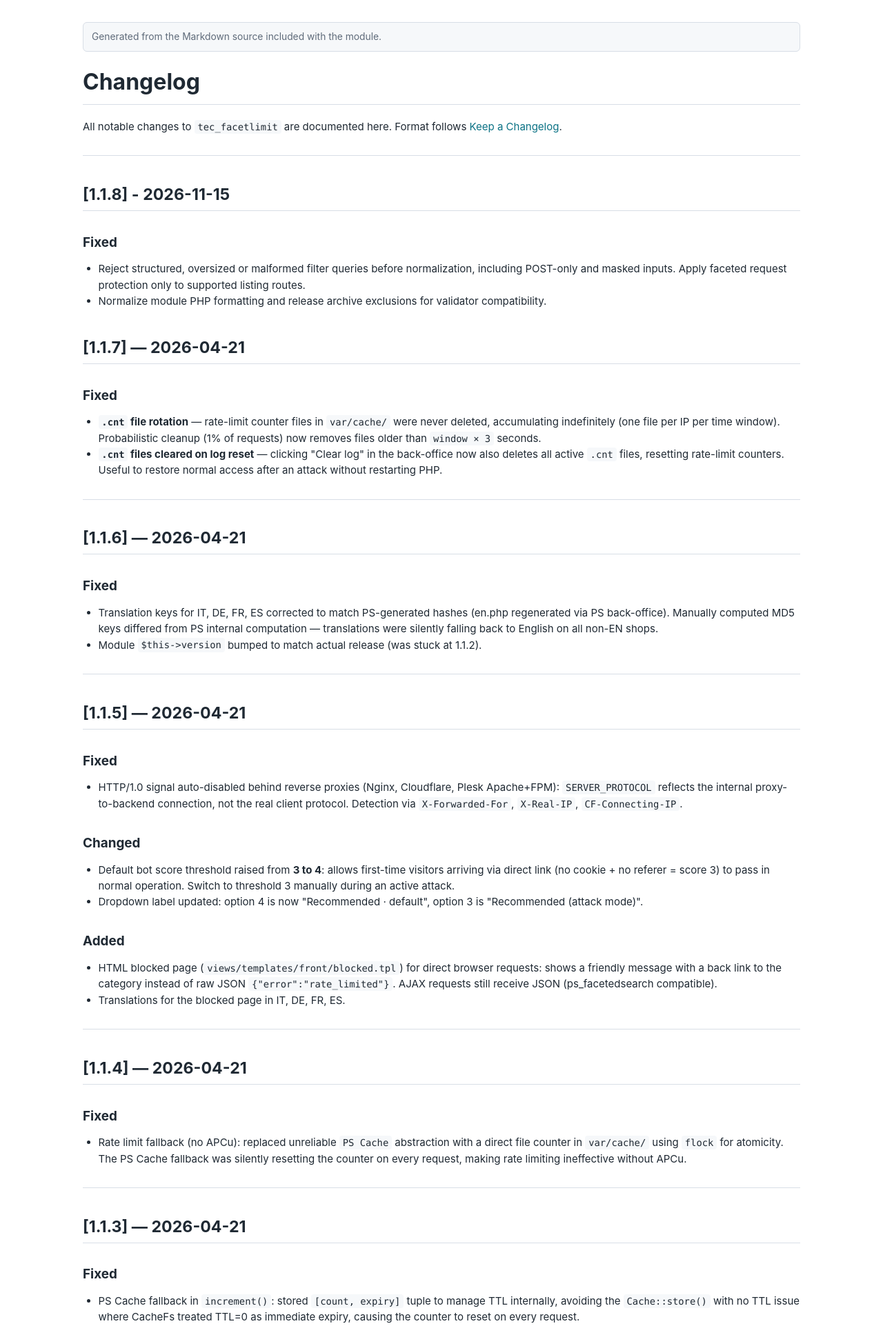
After one commit to ArteInfoRM/tec_facetlimit, a PHP site: page /documentation/CHANGELOG.html in a window 1280 px wide. The commit adds this page. Shown: the top 1923 px of the page at 69% size. Run offline with PHP 8.4, Linux system fonts and the light colour scheme.

Commit message:
fix: apply security review corrections

```diff
--- /dev/null
+++ b/documentation/CHANGELOG.html
@@ -0,0 +1,227 @@
+<!doctype html>
+<html lang="en">
+<head>
+    <meta charset="utf-8">
+    <meta name="viewport" content="width=device-width, initial-scale=1">
+    <title>tec_facetlimit - Changelog</title>
+    <style>
+        :root {
+            color-scheme: light;
+            --text: #1f2933;
+            --muted: #5f6b7a;
+            --border: #d8dee6;
+            --panel: #f6f8fa;
+            --accent: #0b7285;
+        }
+        body {
+            margin: 0;
+            background: #fff;
+            color: var(--text);
+            font: 15px/1.55 -apple-system, BlinkMacSystemFont, "Segoe UI", Arial, sans-serif;
+        }
+        main {
+            max-width: 1040px;
+            margin: 0 auto;
+            padding: 32px 24px 56px;
+        }
+        h1, h2, h3, h4 {
+            line-height: 1.25;
+            margin: 1.8em 0 .6em;
+        }
+        h1 {
+            margin-top: 0;
+            padding-bottom: 12px;
+            border-bottom: 1px solid var(--border);
+            font-size: 2rem;
+        }
+        h2 {
+            padding-bottom: 8px;
+            border-bottom: 1px solid var(--border);
+            font-size: 1.45rem;
+        }
+        h3 {
+            font-size: 1.18rem;
+        }
+        p {
+            margin: .7em 0;
+        }
+        a {
+            color: var(--accent);
+            text-decoration: none;
+        }
+        a:hover {
+            text-decoration: underline;
+        }
+        blockquote {
+            margin: 1em 0;
+            padding: .7em 1em;
+            color: var(--muted);
+            border-left: 4px solid var(--border);
+            background: var(--panel);
+        }
+        code {
+            padding: .15em .35em;
+            border-radius: 4px;
+            background: var(--panel);
+            font-family: Consolas, Monaco, "Courier New", monospace;
+            font-size: .92em;
+        }
+        pre {
+            overflow: auto;
+            padding: 14px;
+            border: 1px solid var(--border);
+            border-radius: 6px;
+            background: var(--panel);
+        }
+        pre code {
+            padding: 0;
+            background: transparent;
+        }
+        table {
+            width: 100%;
+            border-collapse: collapse;
+            margin: 1em 0;
+        }
+        th, td {
+            padding: 8px 10px;
+            border: 1px solid var(--border);
+            vertical-align: top;
+        }
+        th {
+            background: var(--panel);
+            text-align: left;
+        }
+        ul, ol {
+            padding-left: 1.5em;
+        }
+        hr {
+            border: 0;
+            border-top: 1px solid var(--border);
+            margin: 2em 0;
+        }
+        .generated-note {
+            margin-bottom: 24px;
+            padding: 10px 12px;
+            border: 1px solid var(--border);
+            border-radius: 6px;
+            background: var(--panel);
+            color: var(--muted);
+            font-size: .92em;
+        }
+    </style>
+</head>
+<body>
+<main>
+    <div class="generated-note">Generated from the Markdown source included with the module.</div>
+<h1>Changelog</h1>
+<p>All notable changes to <code>tec_facetlimit</code> are documented here. Format follows <a href="https://keepachangelog.com/en/1.1.0/">Keep a Changelog</a>.</p>
+<hr>
+<h2>[1.1.8] - 2026-11-15</h2>
+<h3>Fixed</h3>
+<ul>
+<li>Reject structured, oversized or malformed filter queries before normalization, including POST-only and masked inputs. Apply faceted request protection only to supported listing routes.</li>
+<li>Normalize module PHP formatting and release archive exclusions for validator compatibility.</li>
+</ul>
+<h2>[1.1.7] — 2026-04-21</h2>
+<h3>Fixed</h3>
+<ul>
+<li><strong><code>.cnt</code> file rotation</strong> — rate-limit counter files in <code>var/cache/</code> were never deleted, accumulating indefinitely (one file per IP per time window). Probabilistic cleanup (1% of requests) now removes files older than <code>window × 3</code> seconds.</li>
+<li><strong><code>.cnt</code> files cleared on log reset</strong> — clicking &quot;Clear log&quot; in the back-office now also deletes all active <code>.cnt</code> files, resetting rate-limit counters. Useful to restore normal access after an attack without restarting PHP.</li>
+</ul>
+<hr>
+<h2>[1.1.6] — 2026-04-21</h2>
+<h3>Fixed</h3>
+<ul>
+<li>Translation keys for IT, DE, FR, ES corrected to match PS-generated hashes (en.php regenerated via PS back-office). Manually computed MD5 keys differed from PS internal computation — translations were silently falling back to English on all non-EN shops.</li>
+<li>Module <code>$this-&gt;version</code> bumped to match actual release (was stuck at 1.1.2).</li>
+</ul>
+<hr>
+<h2>[1.1.5] — 2026-04-21</h2>
+<h3>Fixed</h3>
+<ul>
+<li>HTTP/1.0 signal auto-disabled behind reverse proxies (Nginx, Cloudflare, Plesk Apache+FPM): <code>SERVER_PROTOCOL</code> reflects the internal proxy-to-backend connection, not the real client protocol. Detection via <code>X-Forwarded-For</code>, <code>X-Real-IP</code>, <code>CF-Connecting-IP</code>.</li>
+</ul>
+<h3>Changed</h3>
+<ul>
+<li>Default bot score threshold raised from <strong>3 to 4</strong>: allows first-time visitors arriving via direct link (no cookie + no referer = score 3) to pass in normal operation. Switch to threshold 3 manually during an active attack.</li>
+<li>Dropdown label updated: option 4 is now &quot;Recommended · default&quot;, option 3 is &quot;Recommended (attack mode)&quot;.</li>
+</ul>
+<h3>Added</h3>
+<ul>
+<li>HTML blocked page (<code>views/templates/front/blocked.tpl</code>) for direct browser requests: shows a friendly message with a back link to the category instead of raw JSON <code>{&quot;error&quot;:&quot;rate_limited&quot;}</code>. AJAX requests still receive JSON (ps_facetedsearch compatible).</li>
+<li>Translations for the blocked page in IT, DE, FR, ES.</li>
+</ul>
+<hr>
+<h2>[1.1.4] — 2026-04-21</h2>
+<h3>Fixed</h3>
+<ul>
+<li>Rate limit fallback (no APCu): replaced unreliable <code>PS Cache</code> abstraction with a direct file counter in <code>var/cache/</code> using <code>flock</code> for atomicity. The PS Cache fallback was silently resetting the counter on every request, making rate limiting ineffective without APCu.</li>
+</ul>
+<hr>
+<h2>[1.1.3] — 2026-04-21</h2>
+<h3>Fixed</h3>
+<ul>
+<li>PS Cache fallback in <code>increment()</code>: stored <code>[count, expiry]</code> tuple to manage TTL internally, avoiding the <code>Cache::store()</code> with no TTL issue where CacheFs treated TTL=0 as immediate expiry, causing the counter to reset on every request.</li>
+</ul>
+<h3>Added</h3>
+<ul>
+<li>Back-office <strong>Rate limiter backend</strong> panel: shows a green <code>APCu</code> badge when the APCu extension is available, or a yellow <code>PS Cache</code> badge with an install hint otherwise.</li>
+<li>Translations for the new backend status strings in IT, DE, FR, ES.</li>
+</ul>
+<hr>
+<h2>[1.1.2] — 2026-04-21</h2>
+<h3>Fixed</h3>
+<ul>
+<li>Module description changed to English to pass PS validator language check.</li>
+<li>APCu calls (<code>apcu_inc</code>, <code>apcu_store</code>) wrapped via variable function names to avoid PS validator static-analysis false positives (extension functions flagged as non-existent).</li>
+<li><code>Cache::store()</code> called with 2 parameters only — TTL argument removed for compatibility with PS validator signature check.</li>
+<li>Added PHP doc comment to root <code>index.php</code> (PS validator &quot;missing file doc comment&quot; warning).</li>
+</ul>
+<hr>
+<h2>[1.1.1] — 2026-04-21</h2>
+<h3>Changed</h3>
+<ul>
+<li><strong>Bot score threshold</strong> input changed from a free-text field to a <code>select</code> dropdown with 7 labelled presets (1 = very aggressive → 7 = maximum strictness). Validation range tightened to 1–7.</li>
+<li>README: threshold presets table replaced with a full combination × threshold matrix (🚫/—) to make the <code>score ≥ threshold</code> logic immediately visible.</li>
+</ul>
+<hr>
+<h2>[1.1.0] — 2026-04-21</h2>
+<h3>Added</h3>
+<ul>
+<li><strong>Bot fingerprinting</strong> with configurable score threshold (default: 3), effective against distributed botnets where no single IP exceeds the rate-limit cap.</li>
+</ul>
+<p>  Scored signals: <code>HTTP/1.0</code> (+4), missing <code>User-Agent</code> (+3), no <code>PrestaShop-*</code> cookie (+2), missing <code>Referer</code> (+1).</p>
+<ul>
+<li><strong><code>?q=</code> parameter normalisation</strong>: filter tokens sorted alphabetically before <code>ps_facetedsearch</code> computes its MD5 cache key, collapsing permutation variants into the same cache entry and reducing cache misses.</li>
+<li><strong>Back-office configuration page</strong> with four panels:</li>
+<li><em>Settings</em> — enable switch, rate-limit, time window, bot score threshold.</li>
+<li><em>Bot scoring reference</em> — read-only table summarising signal weights and threshold logic.</li>
+<li><em>IP Whitelist</em> — chip-based UI with &quot;Add my IP&quot; shortcut.</li>
+<li><em>Blocked requests log</em> — last 100 entries (most recent first) with &quot;Clear log&quot; action.</li>
+<li><code>configure.tpl</code> Smarty template under <code>views/templates/admin/</code> — all back-office rendering separated from PHP logic.</li>
+<li><code>TEC_FL_BOT_SCORE</code> configuration key.</li>
+</ul>
+<h3>Changed</h3>
+<ul>
+<li>IP Whitelist moved from a plain <code>HelperForm</code> textarea to a dedicated chip-based panel (separate form, server-side IP validation).</li>
+</ul>
+<hr>
+<h2>[1.0.0] — 2026-04-21</h2>
+<h3>Added</h3>
+<ul>
+<li>Initial release.</li>
+<li>Hook on <code>actionDispatcherBefore</code>: intercepts every frontend request carrying <code>?q=</code> before controller dispatch.</li>
+<li><strong>Per-IP rate limiting</strong> using a fixed-window counter.</li>
+</ul>
+<p>  Backend: APCu atomic increment when available; falls back to PrestaShop <code>Cache</code> abstraction (file / Memcache / Redis).</p>
+<ul>
+<li>Configuration keys: <code>TEC_FL_ENABLED</code>, <code>TEC_FL_LIMIT</code>, <code>TEC_FL_WINDOW</code>, <code>TEC_FL_WHITELIST</code>.</li>
+<li>Blocked requests return <code>HTTP 429</code> with <code>Content-Type: application/json</code> and optional <code>Retry-After</code> header — compatible with <code>ps_facetedsearch</code> AJAX handler.</li>
+<li>Tab-separated append log at <code>var/logs/tec_facetlimit.log</code> (timestamp · type · IP · signals · URI · User-Agent).</li>
+<li>IP extracted via <code>Tools::getRemoteAddr()</code> — Cloudflare <code>CF-Connecting-IP</code> and <code>X-Forwarded-For</code> aware.</li>
+<li>Compatible with PS 1.7, PS 8.x, PS 9.x.</li>
+</ul>
+
+</main>
+</body>
+</html>
--- a/translations/de.php
+++ b/translations/de.php
@@ -6,7 +6,6 @@
  * @copyright 2009-2026 Tecnoacquisti.com
  * @license   One Paid Licence By WebSite Using This Module.
  */
-
 global $_MODULE;
 $_MODULE = [];
 
--- a/translations/en.php
+++ b/translations/en.php
@@ -1,7 +1,7 @@
 <?php
 
 global $_MODULE;
-$_MODULE = array();
+$_MODULE = [];
 $_MODULE['<{tec_facetlimit}prestashop>tec_facetlimit_6c9fed73c672c6abedaa994eddcfb139'] = 'Faceted Search Rate Limiter';
 $_MODULE['<{tec_facetlimit}prestashop>tec_facetlimit_fc2f59de64f104909e39e1381919a3fe'] = 'Protects ps_facetedsearch against bot abuse and AI-scraper floods via the ?q= parameter.';
 $_MODULE['<{tec_facetlimit}prestashop>tec_facetlimit_f4f70727dc34561dfde1a3c529b6205c'] = 'Settings';
--- a/translations/es.php
+++ b/translations/es.php
@@ -6,7 +6,6 @@
  * @copyright 2009-2026 Tecnoacquisti.com
  * @license   One Paid Licence By WebSite Using This Module.
  */
-
 global $_MODULE;
 $_MODULE = [];
 
--- a/translations/fr.php
+++ b/translations/fr.php
@@ -6,7 +6,6 @@
  * @copyright 2009-2026 Tecnoacquisti.com
  * @license   One Paid Licence By WebSite Using This Module.
  */
-
 global $_MODULE;
 $_MODULE = [];
 
--- a/translations/it.php
+++ b/translations/it.php
@@ -1,7 +1,7 @@
 <?php
 
 global $_MODULE;
-$_MODULE = array();
+$_MODULE = [];
 $_MODULE['<{tec_facetlimit}prestashop>tec_facetlimit_6c9fed73c672c6abedaa994eddcfb139'] = 'Faceted Search Rate Limiter';
 $_MODULE['<{tec_facetlimit}prestashop>tec_facetlimit_fc2f59de64f104909e39e1381919a3fe'] = 'Protegge ps_facetedsearch da abusi di bot e flood di scraper AI tramite il parametro ?q=.';
 $_MODULE['<{tec_facetlimit}prestashop>tec_facetlimit_f4f70727dc34561dfde1a3c529b6205c'] = 'Impostazioni';
```
Also changed, not shown: documentation/README.html (added, +186 -0 lines), documentation/index.php (added, +15 -0 lines), tec_facetlimit.php (+120 -4 lines), CHANGELOG.md, views/css/index.php (indentation only), views/img/index.php (indentation only), views/js/index.php (indentation only), views/templates/front/index.php (indentation only), views/templates/hook/index.php (indentation only), 1 other file.
